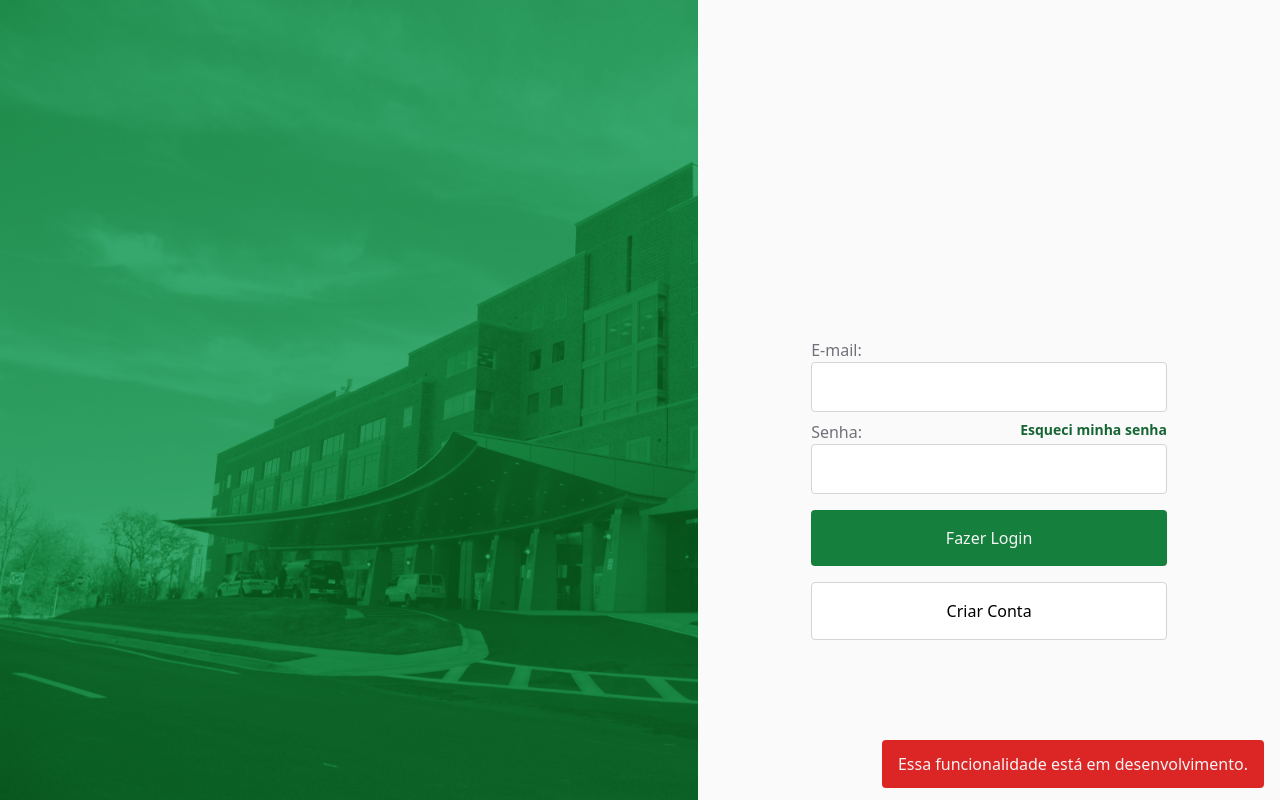
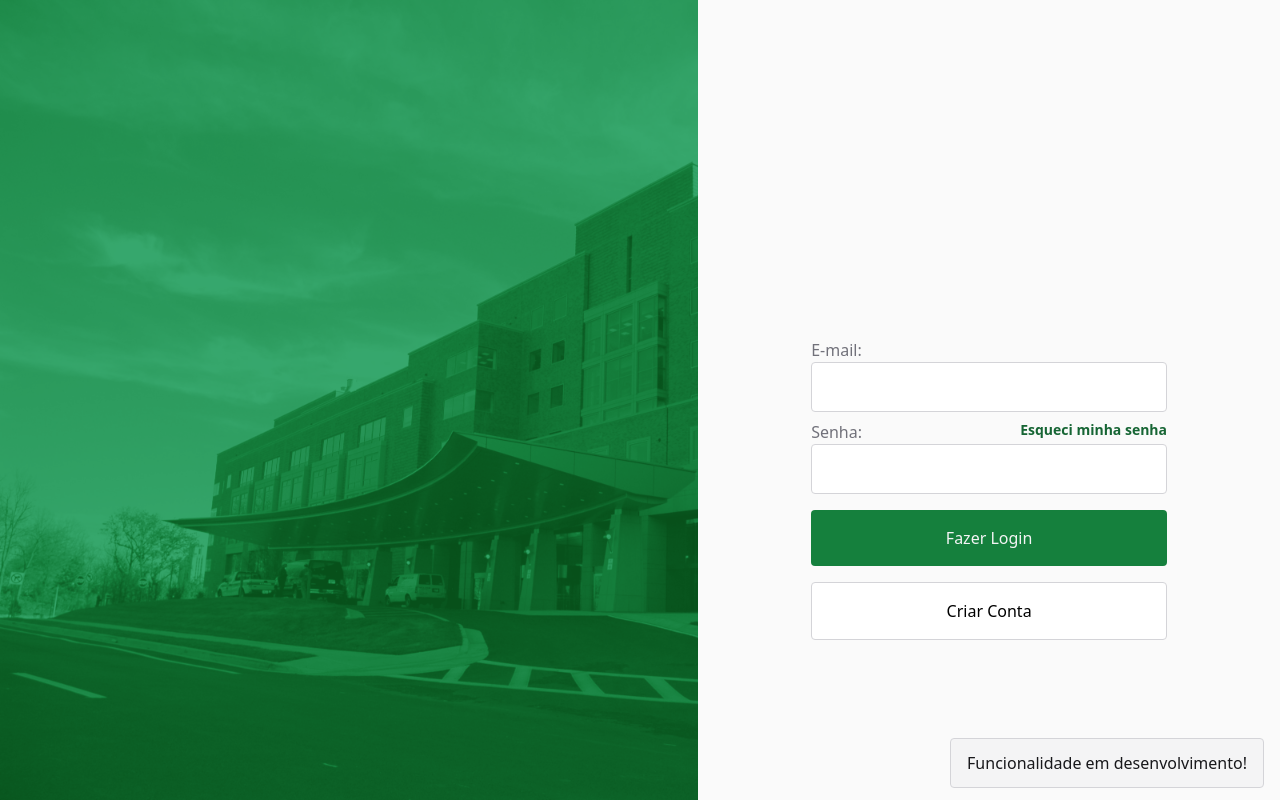
Before and after one commit to inb4iba/fmt-LABMedication, an Angular app: page /login in a window 1280 px wide. Both pictures are taken after a click on the link "Esqueci minha senha". Built offline with nearby package versions, Linux system fonts and the light colour scheme.

Commit message:
move toast alert to app component

```diff
--- a/src/app/app.component.html
+++ b/src/app/app.component.html
@@ -1 +1,3 @@
+<toast-alert *ngIf="isAlertActive" [className]="alertClass" [text]="alertText" (finished)="isAlertActive = !isAlertActive" />
+
 <router-outlet />
--- a/src/app/app.component.ts
+++ b/src/app/app.component.ts
@@ -6,5 +6,13 @@ import { Component } from "@angular/core";
   styleUrls: ["./app.component.css"],
 })
 export class AppComponent {
-  title = "LABMedication";
+  isAlertActive = false;
+  alertClass = "";
+  alertText = "";
+
+  public ShowAlert(text: string, className?: string) {
+    this.alertClass = className || "";
+    this.alertText = text;
+    this.isAlertActive = true;
+  }
 }
--- a/src/app/components/toast-alert/toast-alert.component.css
+++ b/src/app/components/toast-alert/toast-alert.component.css
@@ -1,5 +1,13 @@
+.danger {
+  @apply bg-red-600 text-zinc-100;
+}
+
+.success {
+  @apply bg-green-400 text-zinc-900;
+}
+
 .toast {
-  @apply border-zinc-300 rounded px-4 py-3 w-fit fixed bottom-3 right-4 z-50;
+  @apply bg-zinc-100 text-zinc-900 border border-zinc-300 rounded px-4 py-3 w-fit fixed bottom-3 right-4 z-50;
   animation: slide 6s ease-in-out;
   transform: translateX(120%);
 }
--- a/src/app/components/toast-alert/toast-alert.component.html
+++ b/src/app/components/toast-alert/toast-alert.component.html
@@ -1,11 +1,3 @@
-<div
-  id="toast"
-  class="toast {{ color.bg }} {{ color.text }}"
-  [ngClass]="{
-    'bg-zinc-100': !color.bg,
-    'bg-zinc-900': !color.text,
-    border: !color.text
-  }"
->
+<div id="toast" class="toast {{ className }}">
   <span>{{ text }}</span>
 </div>
--- a/src/app/components/toast-alert/toast-alert.component.ts
+++ b/src/app/components/toast-alert/toast-alert.component.ts
@@ -7,10 +7,7 @@ import { Component, Input, Output, EventEmitter, OnInit } from "@angular/core";
 })
 export class ToastAlertComponent implements OnInit {
   @Input() text = "";
-  @Input() color = {
-    bg: "",
-    text: "",
-  };
+  @Input() className = "";
   @Output() finished = new EventEmitter<any>();
 
   ngOnInit() {
--- a/src/app/pages/login/login.component.html
+++ b/src/app/pages/login/login.component.html
@@ -1,5 +1,3 @@
-<toast-alert *ngIf="forgotPassword" [color]="{bg: 'bg-red-600', text: 'text-zinc-100'}"  [text]="'Essa funcionalidade está em desenvolvimento.'" (finished)="forgotPassword = !forgotPassword" />
-
 <div class="md:flex h-screen relative">
   <div class="bg-green-700 md:w-2/4 lg:w-3/5 h-3/6 md:h-full">
     <img
@@ -25,7 +23,7 @@
         <div class="w-full flex justify-between">
           <label for="" class="text-zinc-500">Senha:</label>
           <a
-            (click)="forgotPassword = !forgotPassword"
+            (click)="forgotPassword()"
             class="text-sm text-green-800 hover:text-green-600 font-semibold transition-all cursor-pointer"
             >Esqueci minha senha</a
           >
--- a/src/app/pages/login/login.component.ts
+++ b/src/app/pages/login/login.component.ts
@@ -1,4 +1,5 @@
 import { Component } from "@angular/core";
+import { AppComponent } from "src/app/app.component";
 
 @Component({
   selector: "login",
@@ -6,6 +7,11 @@ import { Component } from "@angular/core";
   styleUrls: ["./login.component.css"],
 })
 export class LoginComponent {
-  forgotPassword = false;
   register = false;
+
+  constructor(private appComponent: AppComponent) {}
+
+  forgotPassword() {
+    this.appComponent.ShowAlert("Funcionalidade em desenvolvimento!", "danger");
+  }
 }
--- a/src/app/pages/login/register/register.component.ts
+++ b/src/app/pages/login/register/register.component.ts
@@ -7,6 +7,7 @@ import {
   ValidatorFn,
   Validators,
 } from "@angular/forms";
+import { AppComponent } from "src/app/app.component";
 import {
   ConnectionService,
   IUser,
@@ -26,7 +27,6 @@ interface FormRegisterProps {
 export class RegisterComponent implements OnInit {
   showing = false;
   submitted = false;
-  userRegistered = false;
   @Output() closeRegister = new EventEmitter<any>();
   registerForm = new FormGroup<FormRegisterProps>({
     email: new FormControl("", {
@@ -55,7 +55,10 @@ export class RegisterComponent implements OnInit {
     return this.registerForm.get("confirm");
   }
 
-  constructor(private connectionService: ConnectionService) {}
+  constructor(
+    private appComponent: AppComponent,
+    private connectionService: ConnectionService
+  ) {}
 
   ngOnInit() {
     setTimeout(() => {
@@ -79,7 +82,7 @@ export class RegisterComponent implements OnInit {
       };
       this.connectionService.registerUser(user);
       this.goToLogin();
-      this.userRegistered = true;
+      this.appComponent.ShowAlert("Usuário cadastrado com sucesso!");
     }
   }
 }
```
